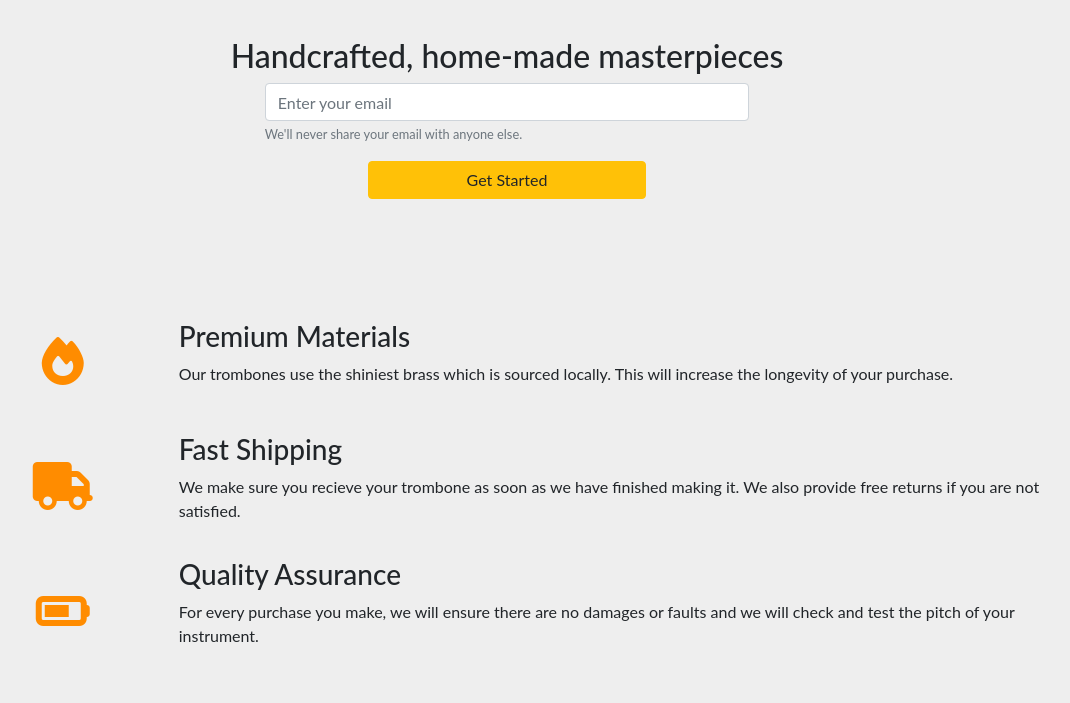
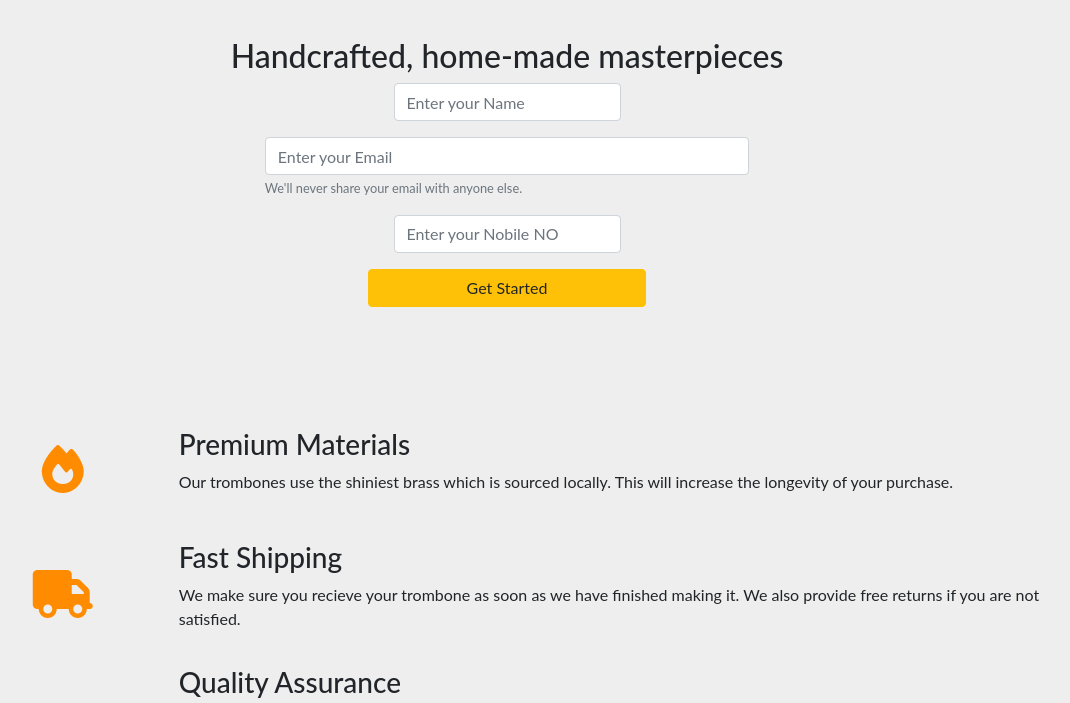
Before and after one commit to dzoniz5/landingPage, a plain HTML site: page index.html in a window 1280 px wide. Shown: the part 63-766 px from the top of the page, without its empty margins (133-1203 px from the left). Drawn offline with nearby package versions, Linux system fonts and the light colour scheme.

Commit message:
Update index.html

```diff
--- a/index.html
+++ b/index.html
@@ -28,8 +28,14 @@
         <h2>Handcrafted, home-made masterpieces</h2>
 
           <div class="form-group row" >
-            <input type="email" class="form-control " name="email" id="email" aria-describedby="emailHelp" placeholder="Enter your email">
+            <input type="text" class="form-control " name="name" id="name" placeholder="Enter your Name">
+          </div>
+          <div class="form-group row" >
+            <input type="email" class="form-control " name="email" id="email" aria-describedby="emailHelp" placeholder="Enter your Email">
             <small id="emailHelp" class="form-text text-muted">We'll never share your email with anyone else.</small>
+          </div>
+        <div class="form-group row" >
+            <input type="text" class="form-control " name="phone" id="phone" placeholder="Enter your Nobile NO">
           </div>
           <input id="submit" type="submit" class="btn btn-warning col-sm-3" value="Get Started" />
 
```
